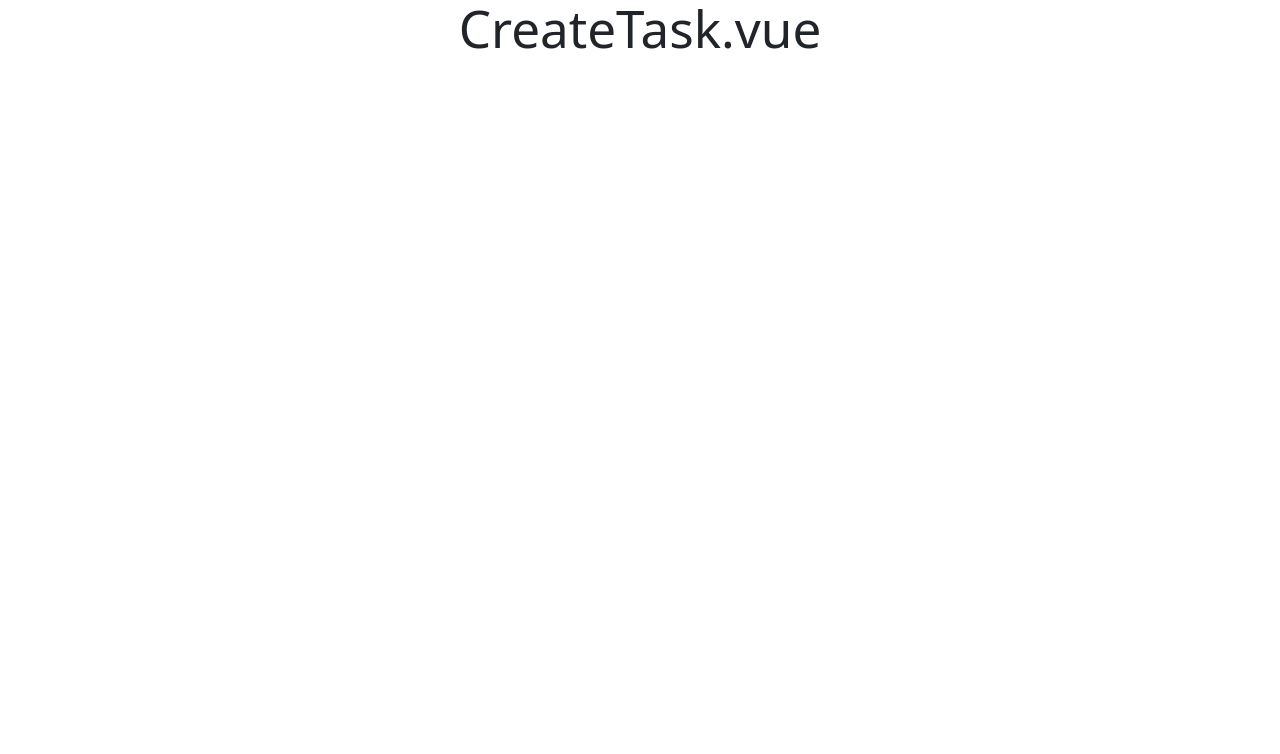
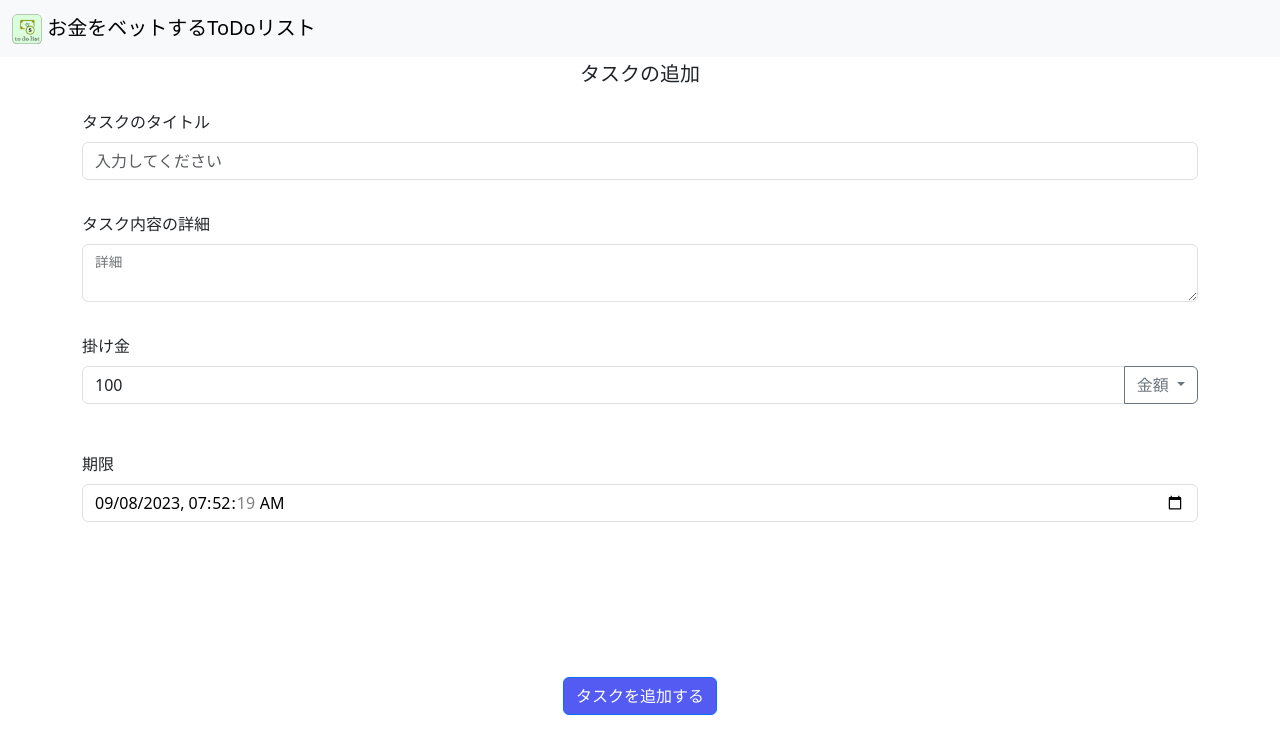
Before and after one commit to MORIMOTO520212/betting-todolist-vue, a Vue app: page /createtask in a window 1280 px wide. Shown: the top 754 px of the page. Built offline with nearby package versions, Linux system fonts and the light colour scheme.

Commit message:
タスク作成ロジック

```diff
--- a/package.json
+++ b/package.json
@@ -11,6 +11,7 @@
   "dependencies": {
     "@popperjs/core": "^2.11.8",
     "bootstrap": "^5.3.1",
+    "js-md5": "^0.7.3",
     "vue": "^3.3.4",
     "vue-router": "^4.2.4",
     "vuex": "^4.0.2"
--- a/src/components/Header.vue
+++ b/src/components/Header.vue
@@ -4,7 +4,7 @@
     <div class="container-fluid">
       <a class="navbar-brand" href="#">
         <img
-          src="../assets/vue.svg"
+          src="../assets/applogo.jpg"
           width="30"
           height="30"
           class="d-inline-block align-text-top"
--- a/src/main.ts
+++ b/src/main.ts
@@ -7,12 +7,36 @@ import router from "./router/index";
 const store = createStore({
   state() {
     return {
-      tasks: [{}, {}, {}],
+      userData: [],
+      tasks: [
+        {
+          id: "sdu32iosdf",
+          title: "レポート提出期限",
+          detail: "詳細",
+          payment: 1000,
+          expires: Date.now(),
+        },
+        {
+          id: "f8953kjt",
+          title: "タスク",
+          detail: "詳細",
+          payment: 500,
+          expires: Date.now(),
+        },
+      ],
     };
   },
   mutations: {
-    increment(state) {
+    increment(state: any) {
       state.count++;
+    },
+    createTask(state: any, data: any) {
+      console.log("createTask", data.id);
+      state.tasks.unshift(data);
+    },
+    deleteTask(state: any, targetId: any) {
+      console.log("deleteTask", targetId);
+      state.tasks = state.tasks.filter(({ id }: any) => id !== targetId);
     },
   },
 });
--- a/src/pages/CreateTask.vue
+++ b/src/pages/CreateTask.vue
@@ -1,11 +1,140 @@
 <script setup lang="ts">
+import { ref } from "vue";
 import { useRouter } from "vue-router";
 import { useStore } from "vuex";
 import Header from "../components/Header.vue";
+import md5 from "js-md5";
 
 const store = useStore();
 const router = useRouter();
+const title = ref("");
+const detail = ref("");
+const payment = ref("100");
+const expires = ref(new Date().toISOString().split(".")[0]);
+
+interface Task {
+  id: String;
+  title: String;
+  detail: String;
+  payment: Number;
+  expires: Date;
+}
+
+const addTask = () => {
+  console.log("タスクの追加処理");
+  const task: Task = {
+    id: md5(new Date().getTime().toString()),
+    title: title.value,
+    detail: detail.value,
+    payment: parseInt(payment.value),
+    expires: new Date(expires.value),
+  };
+  store.commit("createTask", task);
+  router.push({ name: "Home" });
+};
 </script>
 <template>
-  <h1>CreateTask.vue</h1>
+  <div class="main-container">
+    <header>
+      <Header />
+    </header>
+    <main>
+      <div class="container h-100">
+        <div class="row">
+          <h5>タスクの追加</h5>
+        </div>
+        <div class="row">
+          <div class="container">
+            <div class="row row-cols-2 py-3 gy-2">
+              <div class="col text-start">タスクのタイトル</div>
+              <div class="col"></div>
+              <div class="w-100">
+                <input
+                  v-model="title"
+                  type="text"
+                  class="form-control"
+                  placeholder="入力してください"
+                />
+              </div>
+            </div>
+            <div class="row row-cols-2 py-3 gy-2">
+              <div class="col text-start">タスク内容の詳細</div>
+              <div class="col"></div>
+              <div class="w-100">
+                <div class="form-floating">
+                  <textarea
+                    v-model="detail"
+                    class="form-control"
+                    id="floatingTextarea"
+                  ></textarea>
+                  <label for="floatingTextarea">詳細</label>
+                </div>
+              </div>
+            </div>
+            <div class="row row-cols-2 py-3 gy-2">
+              <div class="col text-start">掛け金</div>
+              <div class="col"></div>
+              <div class="w-100">
+                <div class="input-group mb-3">
+                  <input
+                    v-model="payment"
+                    type="text"
+                    class="form-control"
+                    placeholder="タスクに掛ける金額"
+                  />
+                  <button
+                    class="btn btn-outline-secondary dropdown-toggle"
+                    type="button"
+                    data-bs-toggle="dropdown"
+                    aria-expanded="false"
+                  >
+                    金額
+                  </button>
+                  <ul class="dropdown-menu dropdown-menu-end">
+                    <li><a class="dropdown-item" href="#">100円</a></li>
+                    <li>
+                      <a class="dropdown-item" href="#">200円</a>
+                    </li>
+                    <li>
+                      <a class="dropdown-item" href="#">500円</a>
+                    </li>
+                    <li>
+                      <a class="dropdown-item" href="#">1,000円</a>
+                    </li>
+                  </ul>
+                </div>
+              </div>
+            </div>
+            <div class="row row-cols-2 py-3 gy-2">
+              <div class="col text-start">期限</div>
+              <div class="col"></div>
+              <div class="w-100">
+                <input
+                  v-model="expires"
+                  type="datetime-local"
+                  class="form-control"
+                  :min="new Date().toISOString().split('.')[0]"
+                />
+              </div>
+            </div>
+          </div>
+        </div>
+      </div>
+    </main>
+    <footer>
+      <button type="button" class="btn btn-primary" @click="addTask">
+        タスクを追加する
+      </button>
+    </footer>
+  </div>
 </template>
+
+<style scoped>
+input[type="datetime-local"] {
+  width: 100%;
+  background: #fff;
+}
+input[type="datetime-local" i] {
+  color: #000;
+}
+</style>
--- a/src/pages/Home.vue
+++ b/src/pages/Home.vue
@@ -1,11 +1,45 @@
 <script setup lang="ts">
+import { ref } from "vue";
 import { useRouter } from "vue-router";
 import { useStore } from "vuex";
 import Header from "../components/Header.vue";
 
 const store = useStore();
 const router = useRouter();
+const modalTitle = ref();
+const modalMessage = ref();
+const options: any = ref({
+  year: "numeric",
+  month: "long",
+  day: "numeric",
+  hour: "numeric",
+  minute: "numeric",
+});
 
+// タスクの完了処理
+const done = (e: any) => {
+  // 期限の確認
+  const taskIndex = store.state.tasks.findIndex(({ id }: any) => {
+    return id === e.target.id;
+  });
+  const taskDate = store.state.tasks[taskIndex].expires;
+  console.log("delete task:", store.state.tasks[taskIndex]);
+  if (new Date() <= new Date(taskDate)) {
+    modalTitle.value = "セーフです";
+    modalMessage.value =
+      "おめでとうございます！今後も期限内にタスク完了を心掛けましょう！";
+  } else {
+    modalTitle.value = "アウトです";
+    modalMessage.value =
+      "残念ながら、このタスクは期限内に完了できませんでした。掛け金は手元には戻りません。";
+  }
+  document.getElementById("btnPaymentModal")?.click();
+
+  // タスクを消す
+  store.commit("deleteTask", e.target.id);
+};
+
+// タスクの追加遷移
 const addTask = () => {
   console.log("タスクを追加する処理");
   router.push({ name: "CreateTask" });
@@ -34,19 +68,24 @@ const addTask = () => {
       </div>
       <p>タスク一覧</p>
       <ul class="list-group">
-        <li v-for="task in store.state.tasks" class="list-group-item p-0">
+        <li
+          v-for="{ id, title, detail, payment, expires } in store.state.tasks"
+          class="list-group-item p-0"
+        >
           <div class="task-card container bg-body-secondary p-2">
             <div class="row">
-              <div class="col">レポート提出期限</div>
+              <div class="col">{{ title }}</div>
               <div class="col-3">
-                <button type="button" class="btn">
-                  <img src="../assets/check-lg.svg" />
+                <button type="button" class="btn" @click="done">
+                  <img :id="id" src="../assets/check-lg.svg" />
                 </button>
               </div>
             </div>
             <div class="row">
-              <div class="col-6 my-fs-14px">2023年10月1日</div>
-              <div class="col-3 my-fs-14px">1,000円</div>
+              <div class="col-6 my-fs-14px">
+                {{ new Date(expires).toLocaleDateString(undefined, options) }}
+              </div>
+              <div class="col-3 my-fs-14px">{{ payment }}円</div>
             </div>
           </div>
         </li>
@@ -68,6 +107,51 @@ const addTask = () => {
         </div>
       </div>
     </footer>
+
+    <!-- Button trigger modal -->
+    <button
+      id="btnPaymentModal"
+      type="button"
+      class="d-none btn btn-primary"
+      data-bs-toggle="modal"
+      data-bs-target="#exampleModal"
+    >
+      Launch demo modal
+    </button>
+    <!-- Payment Modal -->
+    <div
+      class="modal fade"
+      id="exampleModal"
+      tabindex="-1"
+      aria-labelledby="exampleModalLabel"
+      aria-hidden="true"
+    >
+      <div class="modal-dialog">
+        <div class="modal-content">
+          <div class="modal-header">
+            <h1 class="modal-title fs-5" id="exampleModalLabel">
+              {{ modalTitle }}
+            </h1>
+            <button
+              type="button"
+              class="btn-close"
+              data-bs-dismiss="modal"
+              aria-label="Close"
+            ></button>
+          </div>
+          <div class="modal-body">{{ modalMessage }}</div>
+          <div class="modal-footer">
+            <button
+              type="button"
+              class="btn btn-primary"
+              data-bs-dismiss="modal"
+            >
+              了解
+            </button>
+          </div>
+        </div>
+      </div>
+    </div>
   </div>
   <RouterPage />
 </template>
```
Also changed, not shown: src/assets/applogo.jpg (added), 1 other file (tests, documents, lock files or other folders).
